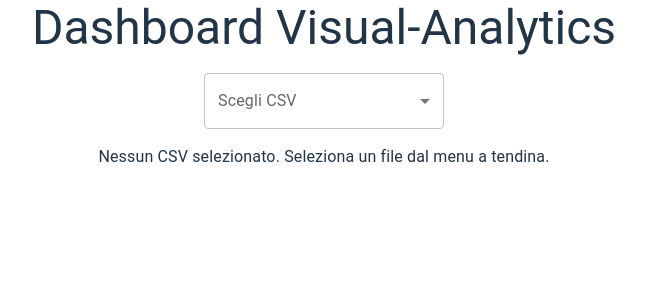
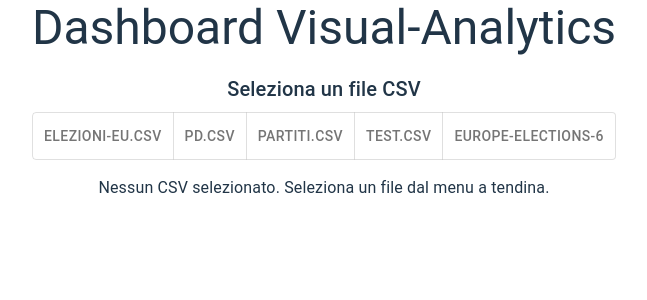
Before and after one commit to R3tr0-99/Visual-Analytics-project, a React (Vite) app: page / in a window 1280 px wide. Shown: the top 300 px of the page, without its empty margins (316-963 px from the left). Built offline with nearby package versions, Linux system fonts and the light colour scheme.

Commit message:
change csv load

```diff
--- a/src/App.jsx
+++ b/src/App.jsx
@@ -9,6 +9,8 @@ import {
   Select,
   MenuItem,
   Box,
+  ToggleButton,
+  ToggleButtonGroup,
 } from '@mui/material';
 import RadvizChart from './components/radvizChart';
 import RadarChart from './components/radarChart';
@@ -97,22 +99,27 @@ function App() {
       Dashboard Visual-Analytics
     </Typography>
 
-    <FormControl sx={{ minWidth: 240, mb: 2 }}>
-      <InputLabel id="select-csv-label">Scegli CSV</InputLabel>
-      <Select
-        labelId="select-csv-label"
-        id="select-csv"
+    <Box sx={{ mb: 2 }}>
+      <Typography variant="h6" gutterBottom>
+        Seleziona un file CSV
+      </Typography>
+      <ToggleButtonGroup
         value={selectedFile}
-        label="Scegli CSV"
-        onChange={(e) => setSelectedFile(e.target.value)}
+        exclusive
+        onChange={(e, newValue) => {
+          if (newValue !== null) {
+            setSelectedFile(newValue);
+          }
+        }}
+        aria-label="file selection"
       >
         {fileList.map((fileName) => (
-          <MenuItem key={fileName} value={fileName}>
+          <ToggleButton key={fileName} value={fileName} aria-label={fileName}>
             {fileName}
-          </MenuItem>
+          </ToggleButton>
         ))}
-      </Select>
-    </FormControl>
+      </ToggleButtonGroup>
+    </Box>
 
     {!selectedFile ? (
       <Typography>
--- a/src/components/radvizChart.jsx
+++ b/src/components/radvizChart.jsx
@@ -148,6 +148,7 @@ export default function RadvizChart(props) {
     function resetSelectedNodes() {
         setType("original");
         setSelectedNodes([]);
+        setNodeHovered();
 
         d3.selectAll(".data_point").remove();
         d3.selectAll(".AP_points").remove();
@@ -182,12 +183,6 @@ export default function RadvizChart(props) {
                 </Button>
                 <Button disabled={valoreRaggio <= -5} variant="outlined" onClick={decreaseRaggio}>
                     Raggio -
-                </Button>
-                <Button variant="outlined" onClick={() => chartRef.current?.increaseLevelGrid()}>
-                    Level +
-                </Button>
-                <Button variant="outlined" onClick={() => chartRef.current?.decreaseLevelGrid()}>
-                    Level -
                 </Button>
 
                 <Button
```
